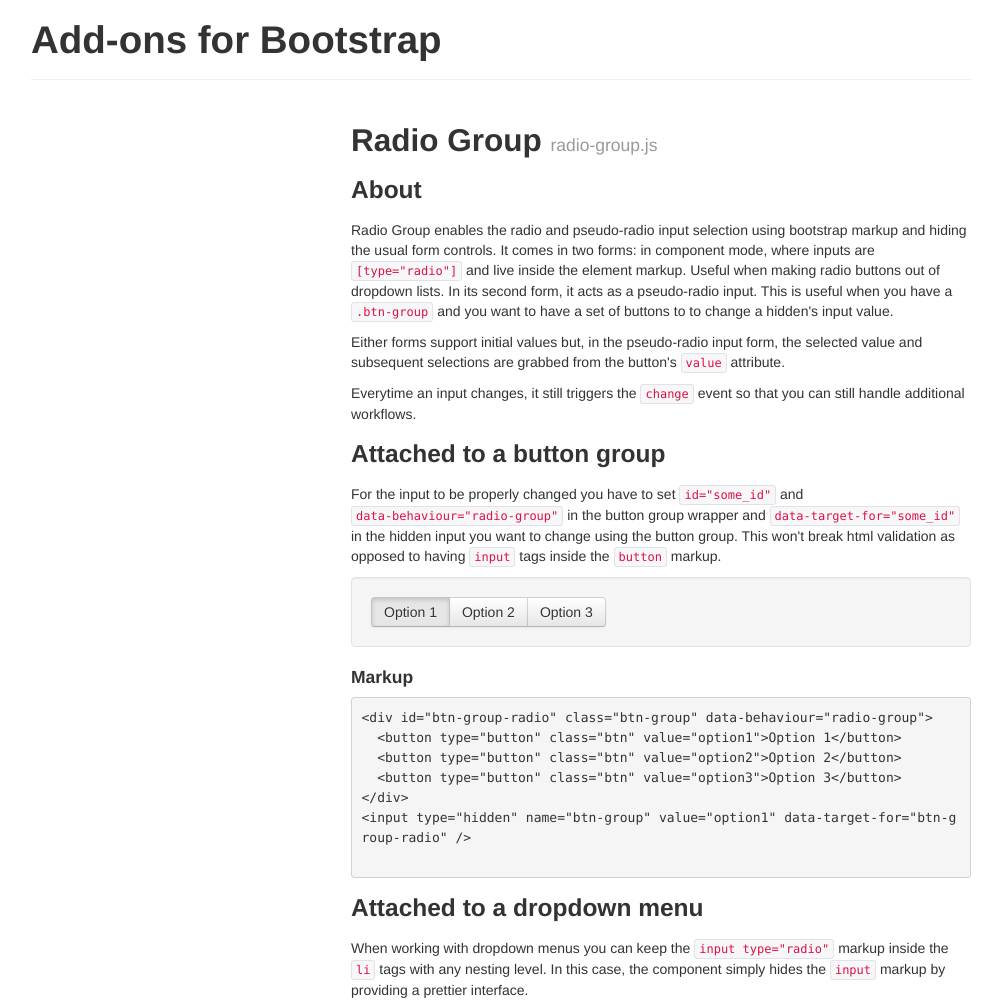
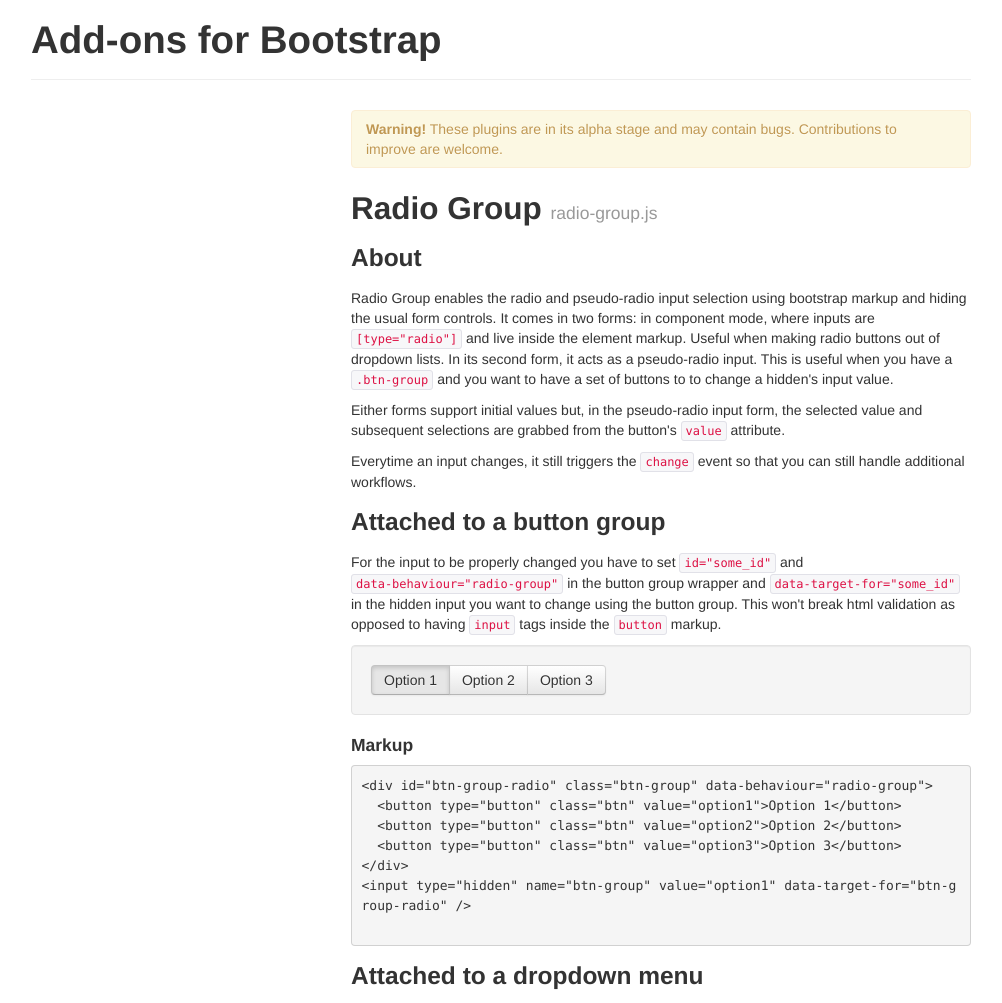
Before and after one commit to tiagoblackcode/boostrap-addons, a plain HTML site: page index.html in a window 1280 px wide. Shown: the top 1003 px of the page, without its empty margins (139-1141 px from the left). Drawn offline with Linux system fonts and the light colour scheme.

Commit message:
Added a warning message stating these plugins are in its alpha stage and may contain bugs.

```diff
--- a/index.html
+++ b/index.html
@@ -23,6 +23,10 @@
                 <div class="span4 columns">
                 </div>
                 <div class="span8 columns">
+                  <div class="alert">
+                    <strong>Warning!</strong> These plugins are in its alpha stage and may contain bugs. Contributions to improve are welcome.
+                  </div>
+
                   <h2>Radio Group <small>radio-group.js</small></h2>
                   <h3>About</h3>
                   <p>
```
